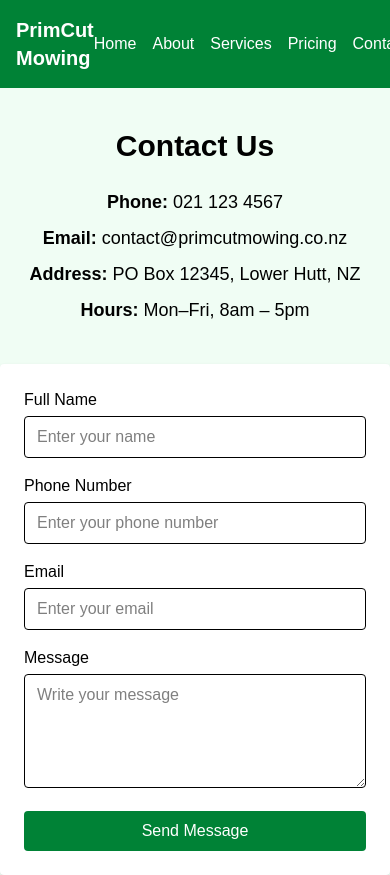
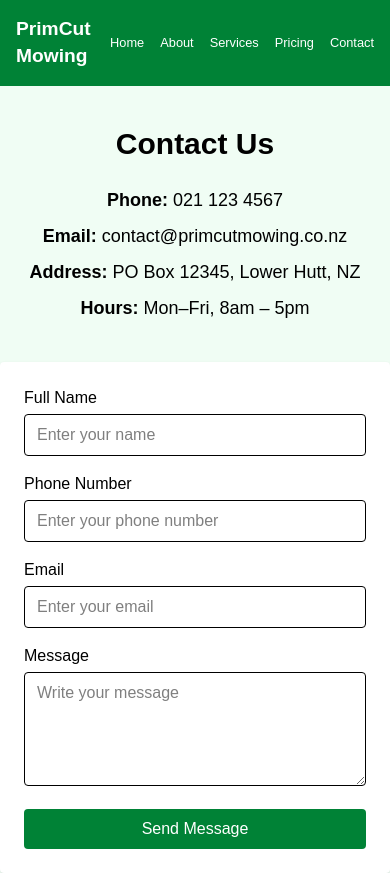
Before and after one commit to Psalms91-50-23/primcut_mowing, a Next.js app: page /contact in a window 390 px wide. Built offline with nearby package versions, Linux system fonts and the light colour scheme.

Commit message:
change font size for smaller screens

```diff
--- a/components/NavBar.tsx
+++ b/components/NavBar.tsx
@@ -3,14 +3,15 @@ import Link from "next/link";
 
 const NavBar =  () => (
   <nav className="flex w-full justify-between items-center p-4 bg-green-700 text-white">
-    <h1 className="font-bold text-xl">PrimCut Mowing</h1>
-    <ul className="flex flex-row space-x-4 list-none">
-      <li><Link href="/">Home</Link></li>
-      <li><Link href="/about">About</Link></li>
-      <li><Link href="/services">Services</Link></li>
-      <li><Link href="/pricing">Pricing</Link></li>
-      <li><Link href="/contact">Contact</Link></li>
+    <h1 className="font-bold text-xl title">PrimCut Mowing</h1>
+    <ul className="flex flex-row space-x-4 list-none text-base xs:text-sm font-size-change">
+      <li className="nav-link"><Link href="/">Home</Link></li>
+      <li className="nav-link"><Link href="/about">About</Link></li>
+      <li className="nav-link"><Link href="/services">Services</Link></li>
+      <li className="nav-link"><Link href="/pricing">Pricing</Link></li>
+      <li className="nav-link"><Link href="/contact">Contact</Link></li>
     </ul>
+
   </nav>
 );
 
--- a/styles/globals.css
+++ b/styles/globals.css
@@ -7,6 +7,7 @@
   --background: #ffffff;
   --foreground: #171717;
 }
+
 
 @theme inline {
   --color-background: var(--background);
@@ -22,8 +23,19 @@
   }
 }
 
-body {
+html, body {
   background: var(--background);
   color: var(--foreground);
   font-family: Arial, Helvetica, sans-serif;
+  overflow-x: hidden;
+
 }
+
+@media (max-width: 410px) {
+  .title {
+    font-size: 1.2rem;
+  }
+  .nav-link {
+    font-size: 0.8rem;
+  }
+}
--- a/tailwind.config.ts
+++ b/tailwind.config.ts
@@ -1,4 +1,18 @@
-content: [
-  "./pages/**/*.{js,ts,jsx,tsx}",
-  "./components/**/*.{js,ts,jsx,tsx}",
-]
+/** @type {import('tailwindcss').Config} */
+module.exports = {
+  content: [
+    "./pages/**/*.{js,ts,jsx,tsx}",
+    "./components/**/*.{js,ts,jsx,tsx}",
+  ],
+  theme: {
+    extend: {},
+    screens: {
+      xs: { max: "410px" }, // <= 410px
+      sm: "640px",
+      md: "768px",
+      lg: "1024px",
+      xl: "1280px",
+      "2xl": "1536px",
+    },
+  },
+};
```
